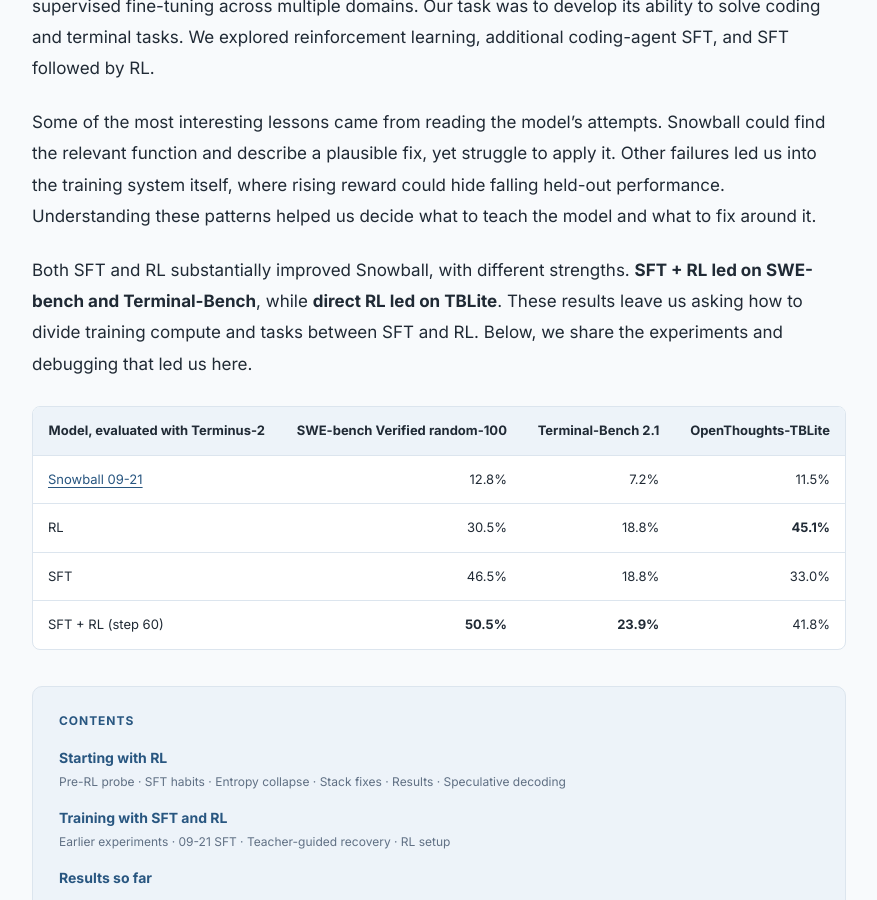
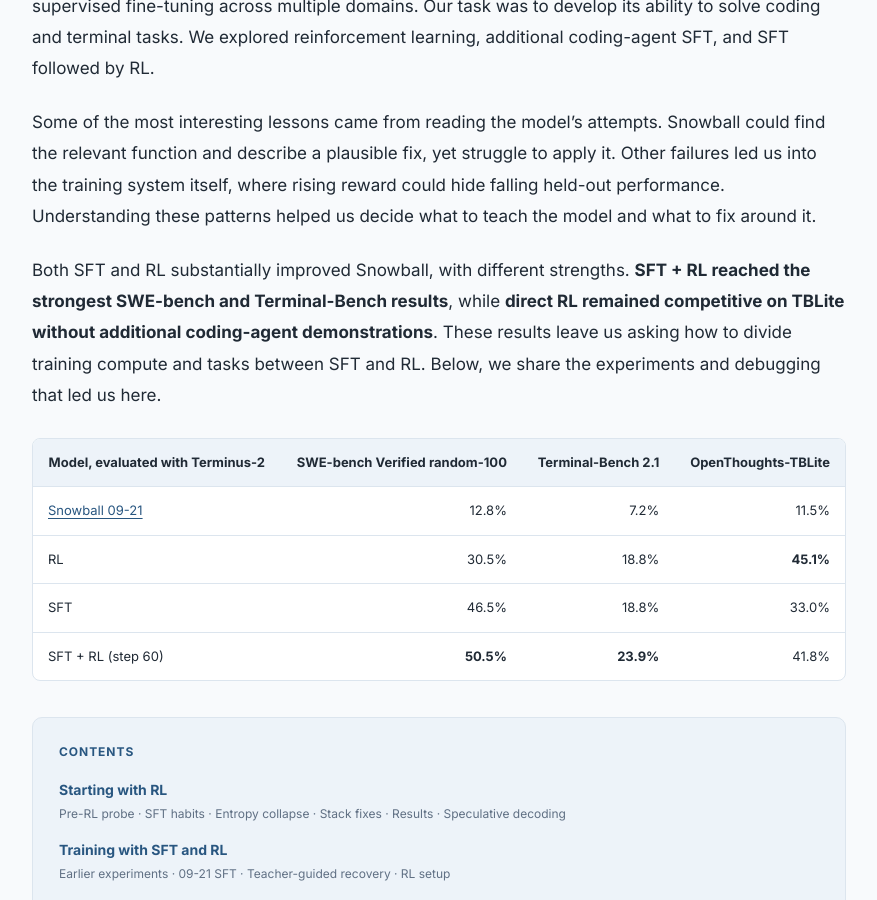
Before and after one commit to lukedhlee/lukedhlee.github.io, a Jekyll site: the page built from _posts/2026-10-21-turning-snowball-into-a-coding-agent.md, in a window 1280 px wide and 900 px high, scrolled down 1370 px. Shown: the whole window, without its empty margins (201-1078 px from the left). Built offline with Jekyll 4.4.1, drawn with Linux system fonts in a browser that asks for light colours.

Commit message:
Refine intro comparison without update counts

```diff
--- a/_posts/2026-10-21-turning-snowball-into-a-coding-agent.md
+++ b/_posts/2026-10-21-turning-snowball-into-a-coding-agent.md
@@ -31,7 +31,7 @@
 
 Some of the most interesting lessons came from reading the model’s attempts. Snowball could find the relevant function and describe a plausible fix, yet struggle to apply it. Other failures led us into the training system itself, where rising reward could hide falling held-out performance. Understanding these patterns helped us decide what to teach the model and what to fix around it.
 
-Both SFT and RL substantially improved Snowball, with different strengths. **SFT + RL led on SWE-bench and Terminal-Bench**, while **direct RL led on TBLite**. These results leave us asking how to divide training compute and tasks between SFT and RL. Below, we share the experiments and debugging that led us here.
+Both SFT and RL substantially improved Snowball, with different strengths. **SFT + RL reached the strongest SWE-bench and Terminal-Bench results**, while **direct RL remained competitive on TBLite without additional coding-agent demonstrations**. These results leave us asking how to divide training compute and tasks between SFT and RL. Below, we share the experiments and debugging that led us here.
 
 <div class="table-wrap" markdown="1">
 
```
